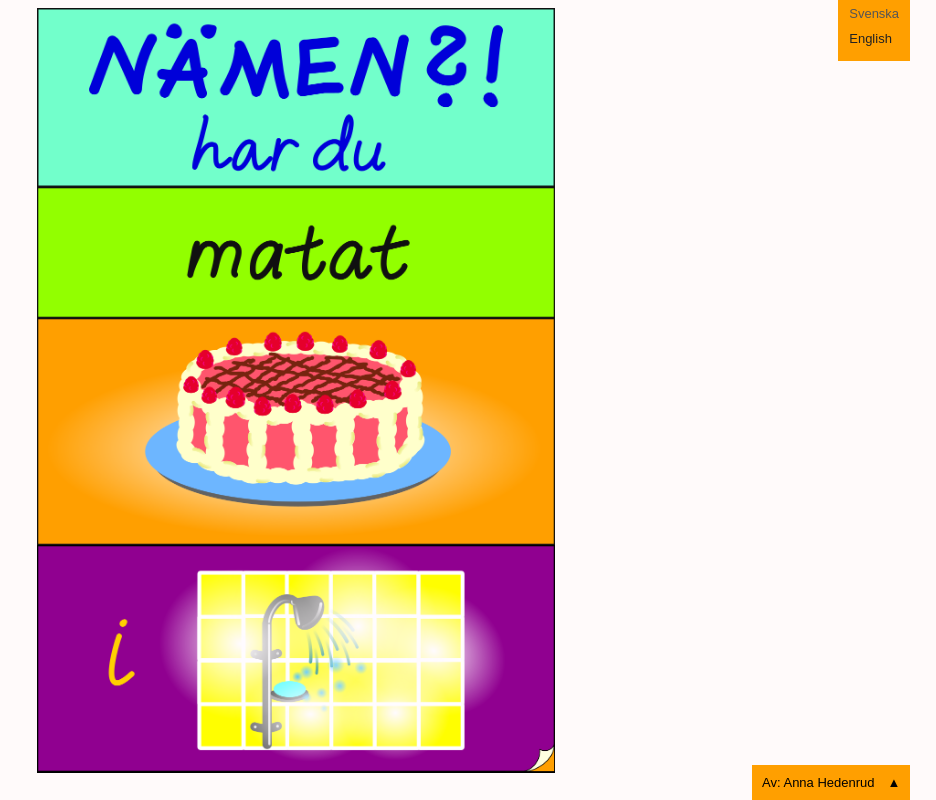
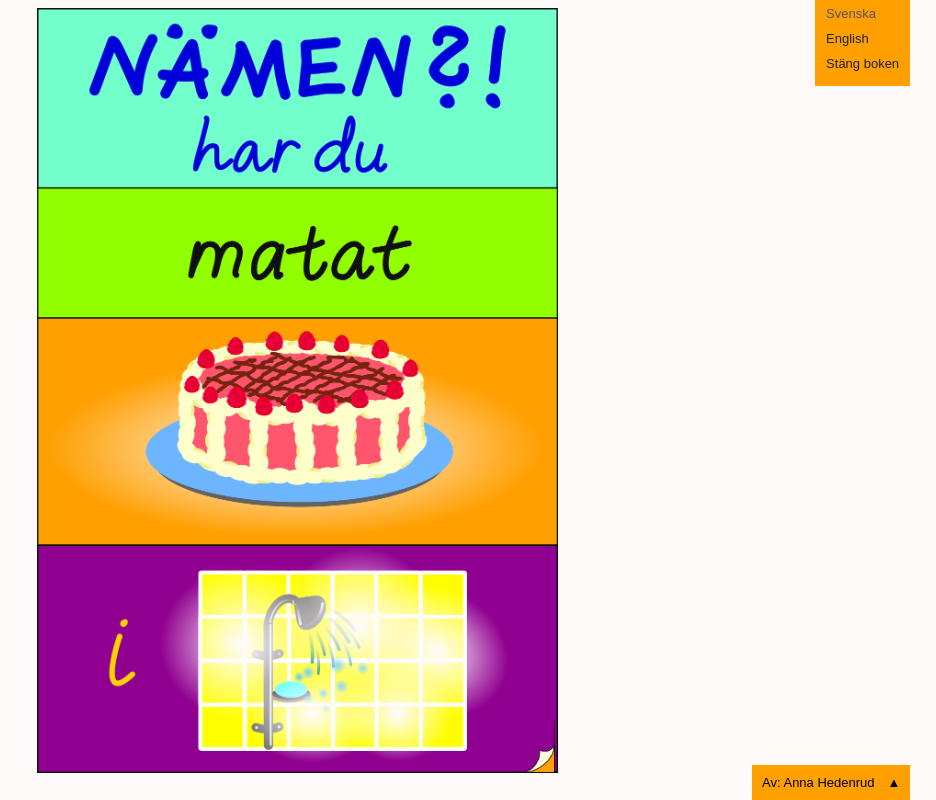
Before and after one commit to local-minimum/bladderbok, a React (Create React App) app: page / in a window 1280 px wide. Shown: the whole page, without its empty margins (344-1280 px from the left). Built offline with nearby package versions, Linux system fonts and the light colour scheme.

Commit message:
true first page and close book feature

```diff
--- a/src/App.jsx
+++ b/src/App.jsx
@@ -17,16 +17,29 @@ const pageStyle = {
 export default class App extends Component {
   constructor(props) {
     super(props);
-    this.state = { language: 'sv' };
+    this.state = {
+      language: 'sv',
+      currentPages: [0, 0, 0, 0],
+    };
     this.handleChangeLanguage = this.handleChangeLanguage.bind(this);
+    this.handleCloseBook = this.handleCloseBook.bind(this);
+    this.handleSetPages = this.handleSetPages.bind(this);
   }
 
   handleChangeLanguage(language) {
     this.setState({ language });
   }
 
+  handleSetPages(pages) {
+    this.setState({ currentPages: pages });
+  }
+
+  handleCloseBook() {
+    this.setState({ currentPages: [0, 0, 0 , 0] });
+  }
+
   render() {
-    const { language } = this.state;
+    const { language, currentPages } = this.state;
     return (
       <div style={pageStyle} >
         <BokContainer
@@ -35,9 +48,15 @@ export default class App extends Component {
           marginBottom={15}
           marginSides={5}
           language={language}
+          onSetPages={this.handleSetPages}
+          currentPages={currentPages}
         />
         <BokAbout language={language} />
-        <SelectLanguage onSelectLanguage={this.handleChangeLanguage} language={language} />
+        <SelectLanguage
+          onSelectLanguage={this.handleChangeLanguage}
+          onCloseBook={this.handleCloseBook}
+          language={language}
+        />
       </div>
     );
   }
--- a/src/components/Bok.jsx
+++ b/src/components/Bok.jsx
@@ -14,9 +14,12 @@ const baseStyle = {
 export default class Bok extends Component {
   constructor(props) {
     super(props);
-    this.state = { forceNextHint: null, lastClick: new Date(), isOpen: false };
+    this.state = {
+      forceNextHint: null,
+      lastClick: new Date(),
+    };
     this.showHint = this.showHint.bind(this);
-    this.recievedClick = this.recievedClick.bind(this);
+    this.filpOne = this.filpOne.bind(this);
     this.onFlipAll = this.onFlipAll.bind(this);
   }
 
@@ -31,20 +34,30 @@ export default class Bok extends Component {
     }
   }
 
-  recievedClick() {
-    this.setState({ forceNextHint: null, lastClick: new Date() });
-    // window.setTimeout(this.showHint, WAIT_UNTIL_ASSIST + 1);
+  filpOne(newPage, pageIdx) {
+    const { currentPages, onSetPages } = this.props;
+    this.setState({
+      forceNextHint: null,
+      lastClick: new Date(),
+    },
+      () => onSetPages(currentPages.map((page, idx) => idx === pageIdx ? newPage : page))
+    );
   }
 
-  onFlipAll() {
-    this.setState({ isOpen: true, lastClick: new Date(), forceNextHint: null});
-    // window.setTimeout(this.showHint, WAIT_UNTIL_ASSIST + 1);
+  onFlipAll(newPage) {
+    const { currentPages, onSetPages } = this.props;
+    this.setState({
+      lastClick: new Date(),
+      forceNextHint: null,
+    },
+      () => onSetPages(currentPages.map(_ => newPage))
+    );
   }
 
 
   render() {
-    const { width, height, offsetY, language } = this.props;
-    const { forceNextHint, isOpen } = this.state;
+    const { width, height, offsetY, language, currentPages } = this.props;
+    const { forceNextHint } = this.state;
     const  style = Object.assign({}, baseStyle, {
       width, height,
       marginTop: -height * 0.5 + offsetY, marginLeft: -width * 0.5,
@@ -55,42 +68,33 @@ export default class Bok extends Component {
         <BokPageAnna1
           height={height}
           width={width}
-          isOpen={isOpen}
-          onFlipAll={this.onFlipAll}
-          onInteraction={this.recievedClick}
-          forceNextHint={isOpen ? forceNextHint : false}
-          forcePrevHint={isOpen ? null : false}
+          onInteraction={this.filpOne}
           language={language}
+          currentPage={currentPages[0]}
         />
         <BokPageAnna2
           height={height}
           width={width}
-          isOpen={isOpen}
-          onFlipAll={this.onFlipAll}
-          onInteraction={this.recievedClick}
-          forceNextHint={isOpen ? forceNextHint : false}
-          forcePrevHint={isOpen ? null : false}
+          onInteraction={this.filpOne}
           language={language}
+          currentPage={currentPages[1]}
         />
         <BokPageAnna3
           height={height}
           width={width}
-          isOpen={isOpen}
-          onFlipAll={this.onFlipAll}
-          onInteraction={this.recievedClick}
-          forceNextHint={isOpen ? forceNextHint : false}
-          forcePrevHint={isOpen ? null : false}
+          onInteraction={this.filpOne}
           language={language}
+          currentPage={currentPages[2]}
         />
         <BokPageAnna4
           height={height}
           width={width}
-          isOpen={isOpen}
-          onFlipAll={this.onFlipAll}
+          claimAll={currentPages[3] < 1}
           forceNextHint={forceNextHint}
-          forcePrevHint={isOpen ? null : false}
-          onInteraction={this.recievedClick}
+          forcePrevHint={currentPages[3] === 0 ? false : null}
+          onInteraction={currentPages[3] === 0 ? this.onFlipAll : this.filpOne}
           language={language}
+          currentPage={currentPages[3]}
         />
       </div>
     )
--- a/src/components/BokPage.jsx
+++ b/src/components/BokPage.jsx
@@ -105,9 +105,8 @@ export default class BookPage extends Component {
         altText
       } = this.props;
       const { showNextHint, showPrevHint} = this.state;
-      if (width == null || isNaN(width)) return <div />;
+      if (width == null || isNaN(width) || page == null) return <div />;
       const style = Object.assign({}, baseStyle, { width, height });
-      if (page == null) return <div style={style} />;
       let RenderNextHint;
       let RenderPrevHint;
       if ((showPrevHint && forcePrevHint !== false) || forcePrevHint === true) {
--- a/src/components/SelectLanguage.jsx
+++ b/src/components/SelectLanguage.jsx
@@ -28,7 +28,12 @@ const otherLanguageStyle = {
     marginBottom: '0.2em',
 }
 
-export default function SelectLanguage({ onSelectLanguage, language }) {
+const closeBook = {
+    sv: 'Stäng boken',
+    en: 'Close the book',
+}
+
+export default function SelectLanguage({ onSelectLanguage, onCloseBook, language }) {
     return (
         <div style={languageStyle}>
             <div onClick={() => onSelectLanguage('sv')} style={language === 'sv' ? activeLanguageStyle : otherLanguageStyle}>
@@ -37,6 +42,9 @@ export default function SelectLanguage({ onSelectLanguage, language }) {
             <div onClick={() => onSelectLanguage('en')} style={language === 'en' ? activeLanguageStyle : otherLanguageStyle}>
                 English
             </div>
+            <div onClick={onCloseBook} style={otherLanguageStyle}>
+                {closeBook[language]}
+            </div>
         </div>
     );
 }
--- a/src/containers/BokContainer.jsx
+++ b/src/containers/BokContainer.jsx
@@ -48,12 +48,14 @@ export default class BokContainer extends Component {
 
   render() {
     const { isOpen } = this.state;
-    const { language } = this.props;
+    const { language, currentPages, onSetPages } = this.props;
     return <Bok
       {...this.widthHeight}
       offsetY={this.offsetY}
       isOpen={isOpen}
       language={language}
+      currentPages={currentPages}
+      onSetPages={onSetPages}
     />;
   }
 }
--- a/src/containers/BokPageAnna4.jsx
+++ b/src/containers/BokPageAnna4.jsx
@@ -1,7 +1,7 @@
 import BokPageContainer from './BokPageContainer';
 import { IMAGE_HEIGHTS, IMAGE_HEIGHTS_TOTAL } from './util';
 
-import svImg0 from './png/sv/5_4_kant.png';
+import svImg0 from './png/sv/utsida_kant.png';
 import svImg1 from './png/sv/1_4_kant.png';
 import svImg2 from './png/sv/2_4_kant.png';
 import svImg3 from './png/sv/3_4_kant.png';
@@ -9,7 +9,7 @@ import svImg4 from './png/sv/4_4_kant.png';
 import svImg5 from './png/sv/5_4_kant.png';
 import svImg6 from './png/sv/6_4_kant.png';
 
-import enImg0 from './png/en/5_4_eng.png';
+import enImg0 from './png/en/utsida_eng.png';
 import enImg1 from './png/en/1_4_eng.png';
 import enImg2 from './png/en/2_4_eng.png';
 import enImg3 from './png/en/3_4_eng.png';
@@ -26,7 +26,7 @@ export default class BokPageAnna4 extends BokPageContainer {
   constructor(props) {
       super(props);
       this.state = {
-        currentPage: 0,
+        pagePart: 3,
         pages,
         claimHeight: IMAGE_HEIGHTS[3] / IMAGE_HEIGHTS_TOTAL,
       }
--- a/src/containers/BokPageContainer.jsx
+++ b/src/containers/BokPageContainer.jsx
@@ -17,8 +17,8 @@ export default class BokPageContainer extends Component {
 
   onFlipPage(direction) {
     const now = new Date();
-    const { pages, currentPage, lastFlip } = this.state;
-    const { language } = this.props;
+    const { pages, lastFlip, pagePart } = this.state;
+    const { language, currentPage } = this.props;
     if ((now - lastFlip) < NO_DOUBLEFLIP) return;
     const { onInteraction } = this.props;
     let nextPage = currentPage + direction;
@@ -27,25 +27,31 @@ export default class BokPageContainer extends Component {
     } else if (nextPage >= pages[language].length) {
       nextPage = 1;
     }
-    this.setState({ currentPage: nextPage, lastFlip: now });
-    onInteraction();
+    this.setState({ lastFlip: now });
+    onInteraction(nextPage, pagePart);
   }
 
   noFlip() {}
 
   render() {
-    const { width, height, onFlipAll, isOpen, forceNextHint, forcePrevHint, language } = this.props;
+    const {
+      width,
+      height,
+      forceNextHint,
+      forcePrevHint,
+      language,
+      currentPage,
+      claimAll,
+    } = this.props;
     const { claimHeight, pages } = this.state;
-    let { currentPage } = this.state;
-    if (isOpen && currentPage === 0) currentPage = 1;
     const page = pages[language][currentPage];
-    const onNext = currentPage === 0 ? onFlipAll: () => this.onFlipPage(1)
+    const onNext = () => this.onFlipPage(1)
     const onPrev = currentPage === 0 ? this.noFlip : () => this.onFlipPage(-1);
     const nextPageIdx = currentPage + 1 === pages[language].length ? 1 : currentPage + 1;
     const prevPageIdx = currentPage - 1 < 1 ? pages[language].length - 1 : currentPage - 1;
     return <BokPage
       width={width}
-      height={height * claimHeight}
+      height={claimAll ? height : height * claimHeight}
       page={page}
       nextPageIdx={nextPageIdx}
       prevPageIdx={prevPageIdx}
```
Also changed, not shown: src/containers/BokPageAnna1.jsx (+3 -5 lines), src/containers/BokPageAnna2.jsx (+3 -5 lines), src/containers/BokPageAnna3.jsx (+3 -5 lines), src/containers/png/sv/5_1_kant_old.png (deleted), src/containers/png/sv/5_2_kant_old.png (deleted).
